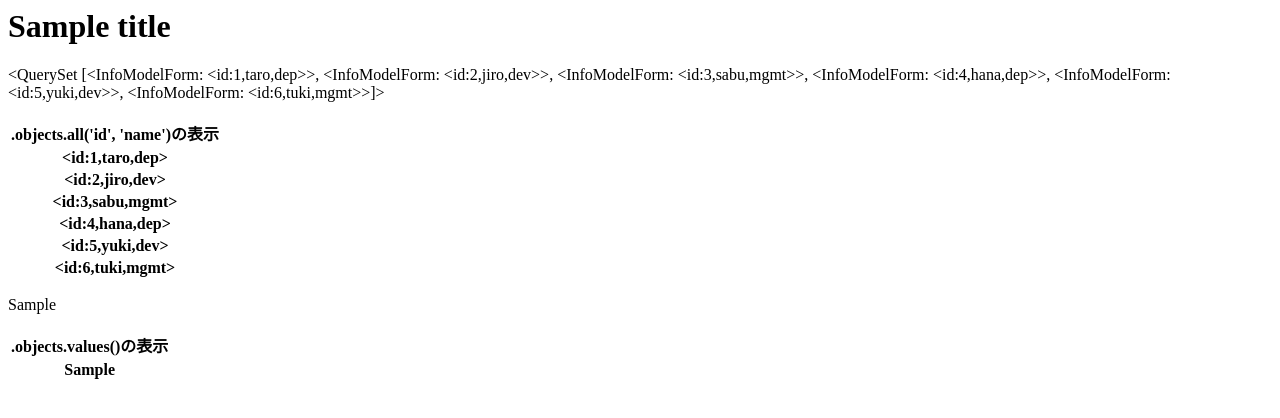
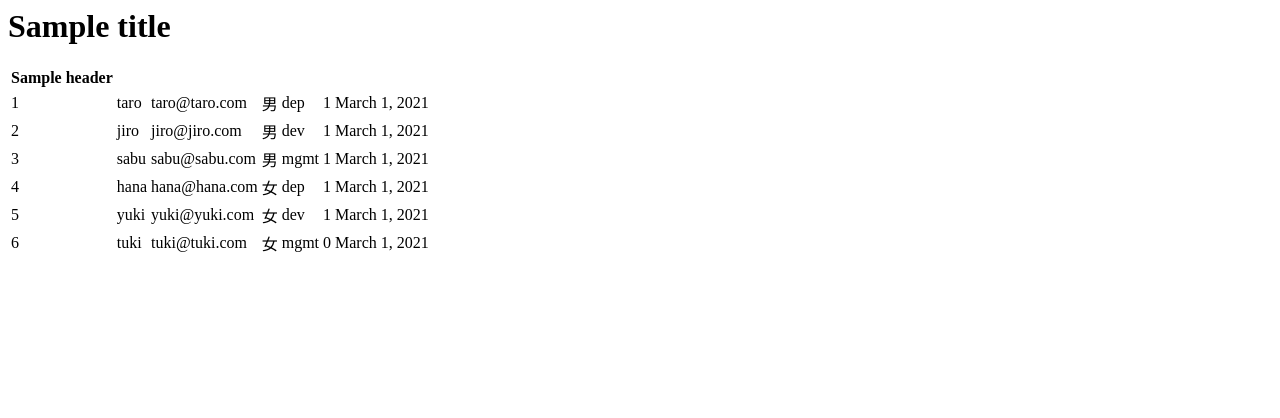
Before and after one commit to yubboyu/django, a Django app: template mypro/webtestapp/templates/webtestapp/info.html in a window 1280 px wide. Shown: the top 418 px of the page. Run offline with Django 3.2, Linux system fonts and the light colour scheme; data comes from the database, SQL or seed files in the repository; the template is opened without the code that fills it: values that come from a table or form of the project are taken from there, most other values are stand-ins (such as "Sample title", 1, 10 or a date in 2020); lists and menus that the app fills with data are empty.

Commit message:
🎆🏐 Checkpoint ./mypro/webtestapp/views.py:18728712/206 ./mypro/webtestapp/templates/webtestapp/info.html:18728712/929 ./mypro/webtestapp/forms.py:18728712/212

```diff
--- a/mypro/webtestapp/forms.py
+++ b/mypro/webtestapp/forms.py
@@ -3,3 +3,9 @@ from django import forms
 class TestForm(forms.Form):
     text = forms.CharField(label='文字入力')
     num = forms.IntegerField(label='数量')
+
+from .models import InfoModelForm
+class InfoModelFormAdd(forms.ModelForm):
+    class Meta:
+        model = InfoModelForm
+        fields = ['name','mail','gender','department','year','created_at']
--- a/mypro/webtestapp/templates/webtestapp/info.html
+++ b/mypro/webtestapp/templates/webtestapp/info.html
@@ -1,29 +1,25 @@
 
 
-
-    <h1>{{ title }}</h1>
-    <p>{{ val }}</p>
-
+  <body>
+    <h1>{{title}}</h1>
     <table>
       <tr>
-        <th>.objects.all('id', 'name')の表示</th>
+      {% for h in header %}
+        <th>{{h}}</th>
+      {% endfor %}
       </tr>
-    {% for i in val %}
-    <tr>
-      <th>{{ i }}</th>
-    </tr>
-    {% endfor %}
+
+      {% for i in val %}
+      <tr>
+        <td>{{ i.id }}</td>
+        <td>{{ i.name }}</td>
+        <td>{{ i.mail }}</td>
+        <td>{% if i.gender == False %}男{% endif %}
+            {% if i.gender == True %}女{% endif %}</td>
+        <td>{{ i.department }}</td>
+        <td>{{ i.year }}</td>
+        <td>{{ i.created_at }}</td>
+      </tr>
+      {% endfor %}
   </table>
-
-  <p>{{ val2 }}</p>
-
-  <table>
-    <tr>
-      <th>.objects.values()の表示</th>
-    </tr>
-  {% for i2 in val2 %}
-  <tr>
-    <th>{{ i2 }}</th>
-  </tr>
-  {% endfor %}
-</table>
+  </body>
--- a/mypro/webtestapp/views.py
+++ b/mypro/webtestapp/views.py
@@ -23,10 +23,10 @@ def index(request):
 
 def info(request):
     infodata = InfoModelForm.objects.all()
-    infodata2 = InfoModelForm.objects.values()
+    header = ['ID','名前','メール','性別','部署','社歴','作成日']
     my_dict2 = {
         'title':'テスト',
         'val':infodata,
-        'val2':infodata2,
+        'header':header,
     }
     return render(request, 'webtestapp/info.html',my_dict2)
```
